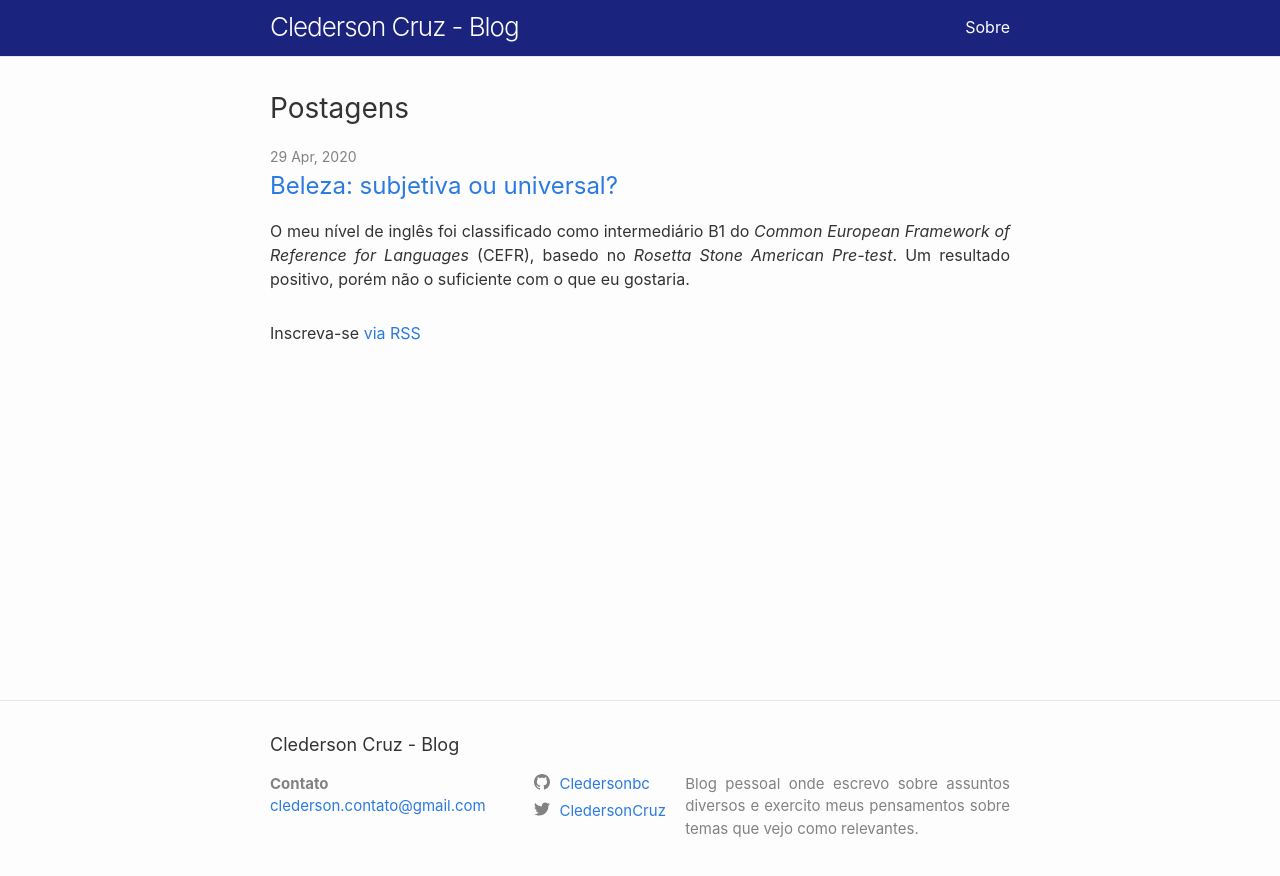
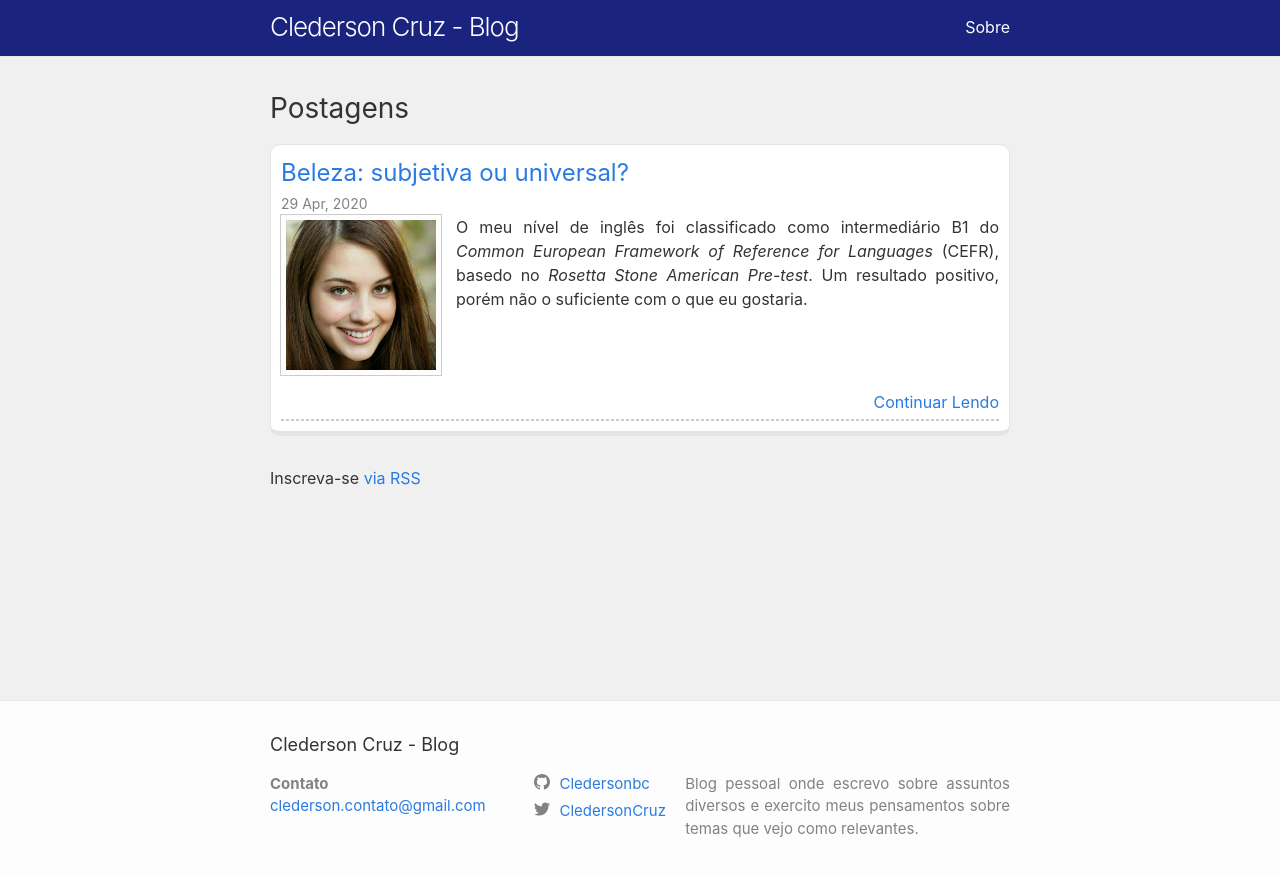
Before and after one commit to Cledersonbc/blog, a Jekyll site: the page built from index.markdown, in a window 1280 px wide. Shown: the top 876 px of the page. Built offline with Jekyll 4.4.1, drawn with Linux system fonts in a browser that asks for light colours.

Commit message:
added: snippet with thumbnail

```diff
--- a/_layouts/home.html
+++ b/_layouts/home.html
@@ -14,16 +14,27 @@ layout: default
     <ul class="post-list">
       {%- for post in site.posts -%}
       <li>
-        {%- assign date_format = site.minima.date_format | default: "%-d %b, %Y" -%}
-        <span class="post-meta">{{ post.date | date: date_format }}</span>
         <h3>
           <a class="post-link" href="{{ post.url | relative_url }}">
             {{ post.title | escape }}
           </a>
         </h3>
-        {%- if site.show_excerpts -%}
-          {{ post.excerpt }}
-        {%- endif -%}
+        {%- assign date_format = site.minima.date_format | default: "%-d %b, %Y" -%}
+        <span class="post-meta">{{ post.date | date: date_format }}</span>
+        <div class="post-summary">
+          <p>
+            {%- if post.thumbnail -%}
+              <a href="{{ post.url | relative_url }}" ><img class="thumbnail" src="{{ post.thumbnail | relative_url }}" /></a>
+            {%- endif -%}
+          </p>
+          {%- if site.show_excerpts -%}
+          <a href="{{ post.url | relative_url }}">{{ post.excerpt }}</a>
+          {%- endif -%}
+        </div>
+        <div class="readme">
+          <a href="{{ post.url | relative_url }}">Continuar Lendo</a>
+        </div>
+        <hr>
       </li>
       {%- endfor -%}
     </ul>
--- a/_posts/2020-04-29-beleza.markdown
+++ b/_posts/2020-04-29-beleza.markdown
@@ -1,6 +1,7 @@
 ---
 layout: post
 title:  "Beleza: subjetiva ou universal?"
+thumbnail: "/assets/posts/2020-04-29-mulher-artificial-jovem-sorrindo.jpg"
 date:   2020-04-29 16:06:00 -0300
 categories: pensamentos algoritmos idiomas
 ---
--- a/_sass/minima/_base.scss
+++ b/_sass/minima/_base.scss
@@ -6,6 +6,11 @@ p, blockquote, pre, hr,
 dl, dd, ol, ul, figure {
   margin: 0;
   padding: 0;
+}
+
+hr {
+  border: 1px dashed #ccc;
+  margin-top: 5px;
 }
 
 p {
@@ -49,9 +54,25 @@ ul, ol, dl, figure,
  * `main` element
  */
 main {
+  background-color: #f0f0f0;
   display: block; /* Default value of `display` of `main` element is 'inline' in IE 11. */
 }
 
+
+/**
+ * `article` element
+ */
+
+
+article {
+  font-family: Arial, Helvetica, sans-serif;
+  font-size: 14pt;
+  padding: 20px;
+  background-color: #ffffff;
+  border: 1px solid #e4e4e4;
+  border-bottom: 5px solid #e4e4e4;
+  border-radius: 10px;
+ }
 
 
 /**
--- a/_sass/minima/_layout.scss
+++ b/_sass/minima/_layout.scss
@@ -198,9 +198,21 @@
   list-style: none;
 
   > li {
+    padding: 10px;
     margin-bottom: $spacing-unit;
+    background-color: #ffffff;
+    border-radius: 10px;
+    border: 1px solid #e4e4e4;
+    border-bottom: 5px solid #e4e4e4;
+    border-radius: 10px;
+  }
+
+  h3 {
+    margin-bottom: 0;
   }
 }
+
+
 
 .post-meta {
   font-size: $small-font-size;
@@ -258,3 +270,33 @@
     }
   }
 }
+
+/*
+ * Home Page
+ */
+.thumbnail {
+   width: 150px;
+   margin-right: 15px;
+ }
+
+ .post-summary {
+   display: flex;
+   align-items: flex-start;
+
+   a, a:hover, a:visited {
+     color: $text-color;
+   }
+ }
+
+@include media-query($on-palm) {
+  .post-summary {
+    flex-direction: column;
+    align-items: center;
+  }
+}
+
+ .readme {
+   display: flex;
+   flex-direction: column;
+   align-items: flex-end;
+ }
```
Also changed, not shown: other parts of _posts/2020-04-29-beleza.markdown (+1 -1 lines).
